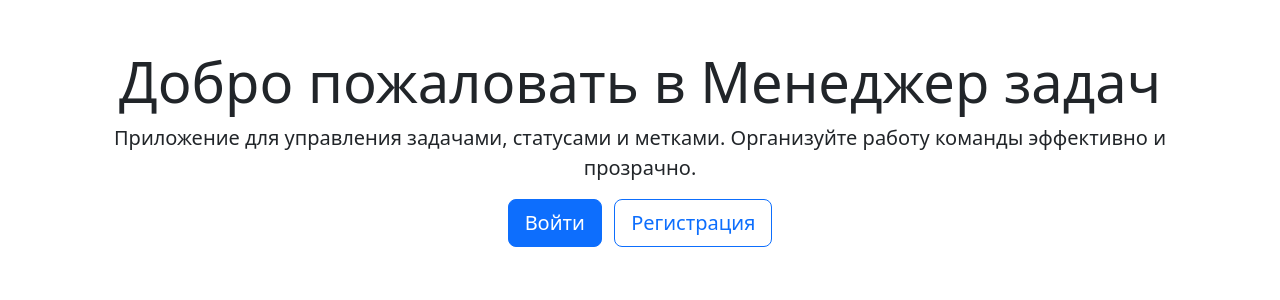
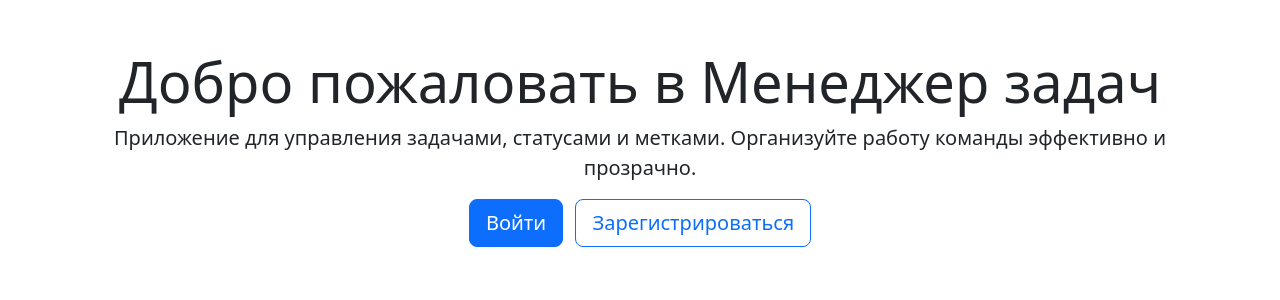
Before and after one commit to gabady13/python-project-52, a Django app: page / in a window 1280 px wide. Shown: the part 56-356 px from the top of the page. Run offline with Django 5.2, Linux system fonts and the light colour scheme.

Commit message:
Fix UI texts for

```diff
--- a/src/task_manager/settings.py
+++ b/src/task_manager/settings.py
@@ -156,7 +156,7 @@ AUTH_PASSWORD_VALIDATORS = [
 # Internationalization
 # https://docs.djangoproject.com/en/5.2/topics/i18n/
 
-LANGUAGE_CODE = 'en-us'
+LANGUAGE_CODE = 'ru-ru'
 
 TIME_ZONE = 'UTC'
 
--- a/src/templates/index.html
+++ b/src/templates/index.html
@@ -10,7 +10,7 @@
 
     {% if not user.is_authenticated %}
     <a href="{% url 'login' %}" class="btn btn-primary btn-lg me-2">Войти</a>
-    <a href="{% url 'user_create' %}" class="btn btn-outline-primary btn-lg">Регистрация</a>
+    <a href="{% url 'user_create' %}" class="btn btn-outline-primary btn-lg">Зарегистрироваться</a>
     {% endif %}
 </div>
 {% endblock %}
```
Also changed, not shown: 1 other file.
